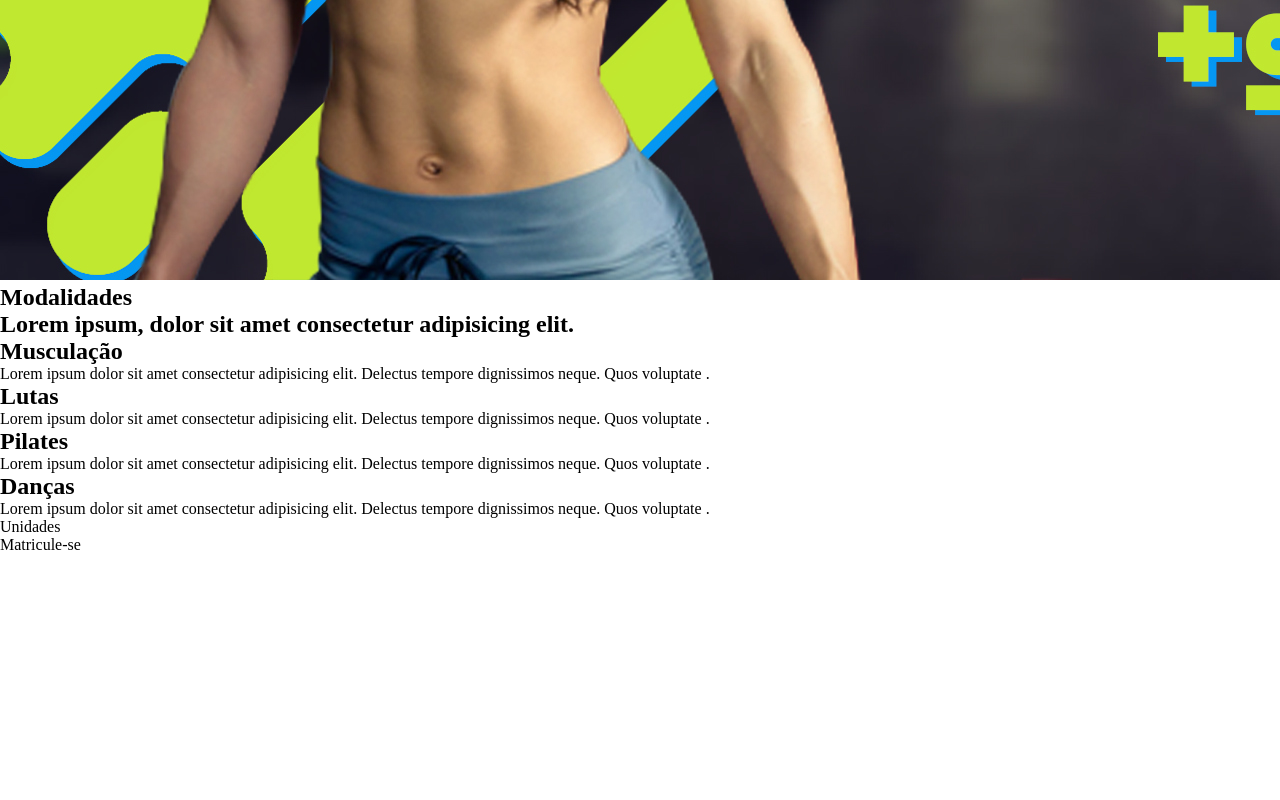
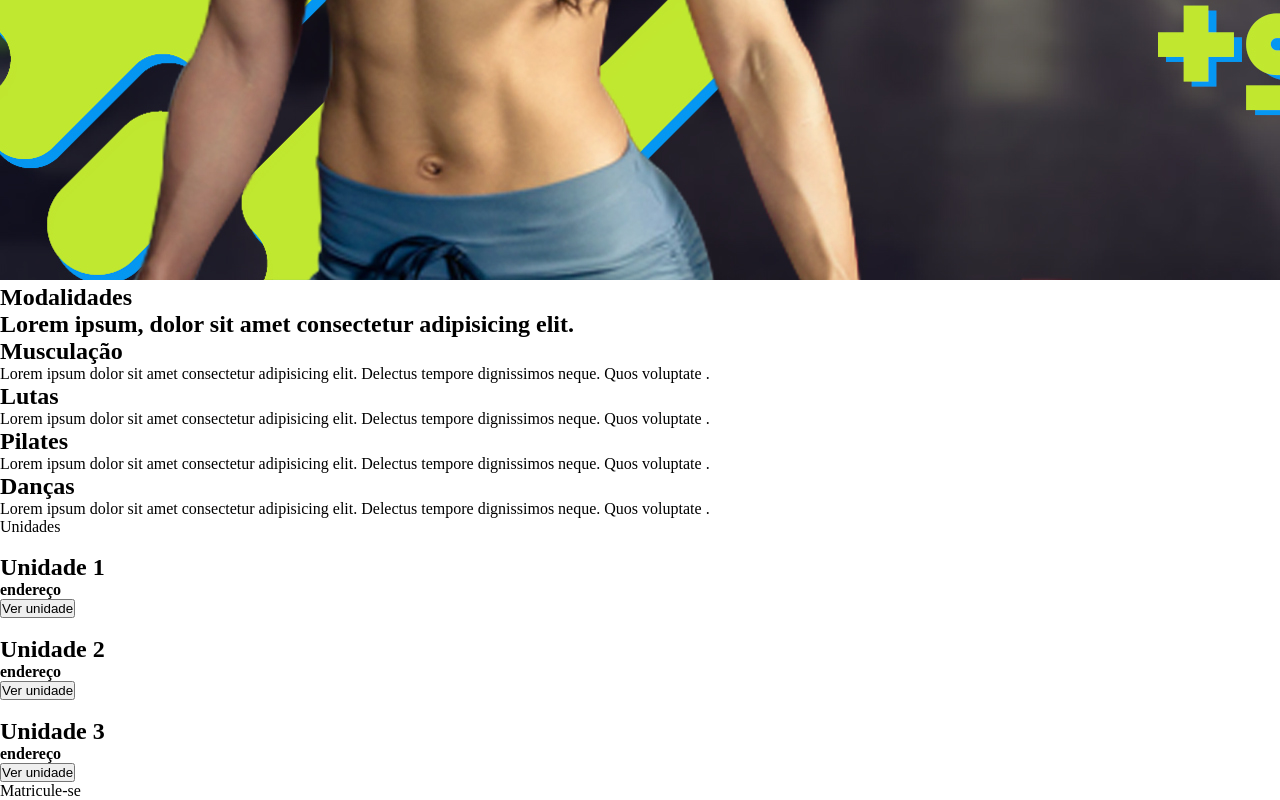
Before and after one commit to rafasenaris/gym-life, a plain HTML site: page index.html in a window 1280 px wide. Shown: the part 818-1618 px from the top of the page. Before the commit the page ends 1372 px from the top, so only its background shows below. Drawn offline with Linux system fonts and the light colour scheme.

Commit message:
feat:Adição de cards na section de unidades

```diff
--- a/index.html
+++ b/index.html
@@ -63,13 +63,33 @@
     </section>
 
     <section id="unidades">
-        <!-- 1 etapa: section unidades proximas com botão pra pagina com todas as unidades [] -->
-        <!-- 2 etapa: incluir mais unidades próximas em carrossel  []-->
+        <!-- 1 etapa: section com cards de unidades proximas com botão pra pagina com todas as unidades [] -->
+        <!-- 2 etapa: incluir mais cards de unidades próximas em carrossel  []-->
         <!-- 3 etapa: incluir pesquisa por estado e cidade []-->
         Unidades
+        <div class="card-unidades">
+            <img src="" alt="">
+            <h1>Unidade 1</h1>
+            <h4>endereço</h4>
+            <button>Ver unidade</button>
+        </div>
+
+        <div class="card-unidades">
+            <img src="" alt="">
+            <h1>Unidade 2</h1>
+            <h4>endereço</h4>
+            <button>Ver unidade</button>
+        </div>
+
+        <div class="card-unidades">
+            <img src="" alt="">
+            <h1>Unidade 3</h1>
+            <h4>endereço</h4>
+            <button>Ver unidade</button>
+        </div>
     </section>
 
-    <section>
+    <section id="matricula">
         <!-- 1 etapa: banner com chamada e botão para área de matricula [] -->
         Matricule-se
     </section>
```
